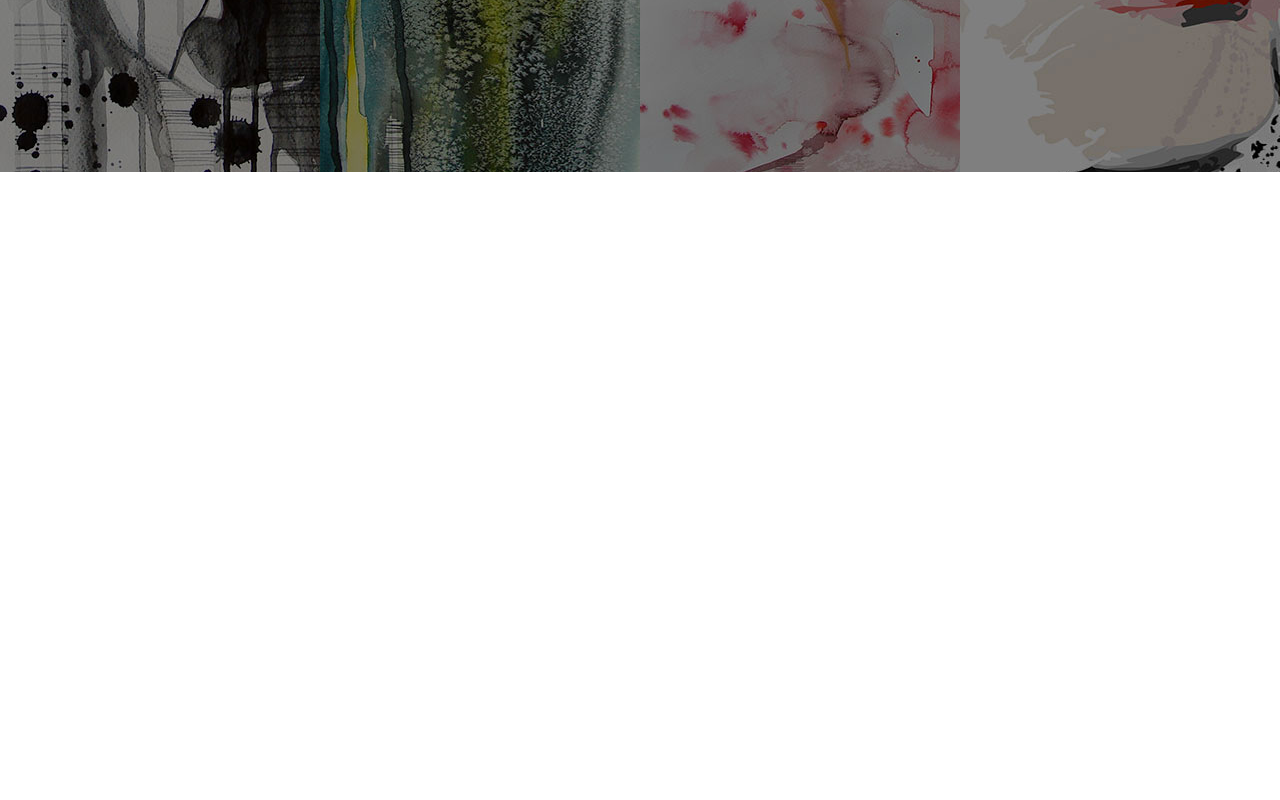
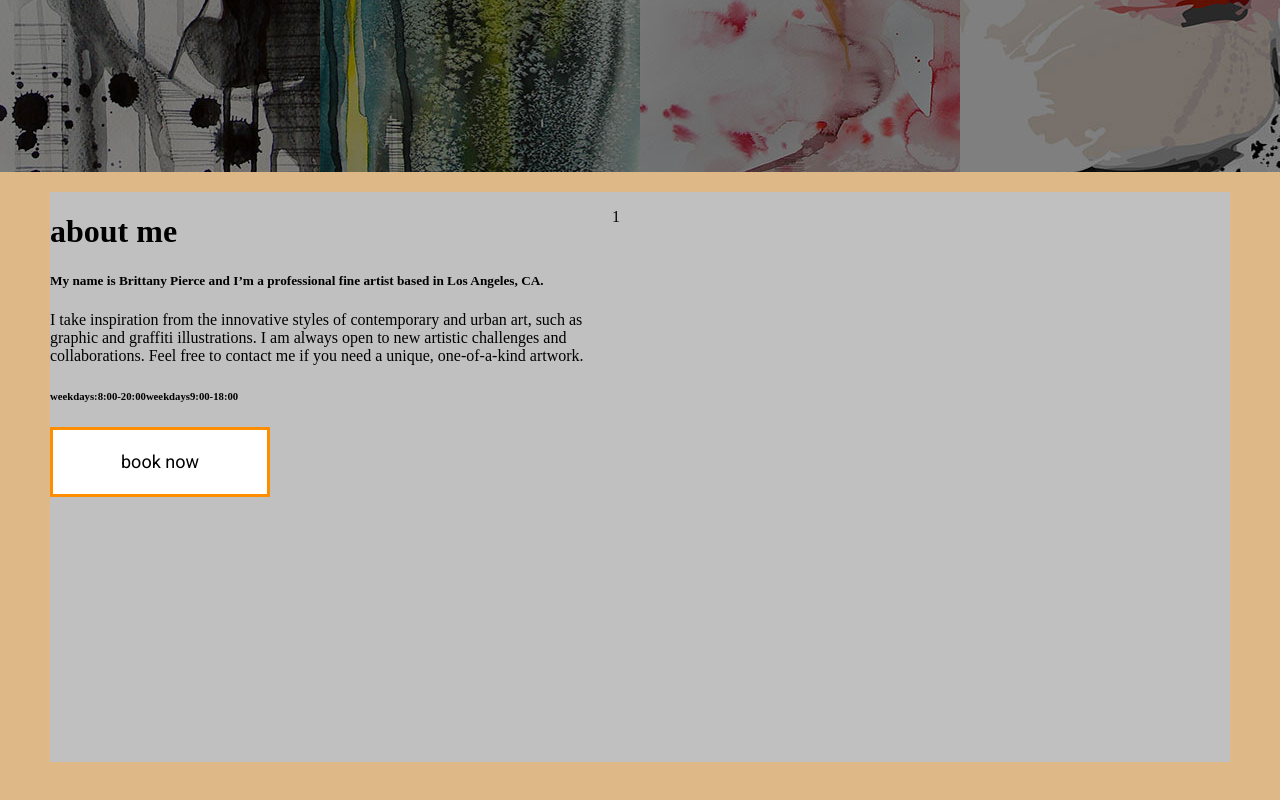
Before and after one commit to ImAshokDev/Brittancy-React-site, a React (Create React App) app: page / in a window 1280 px wide. Shown: the part 658-1458 px from the top of the page. Before the commit the page ends 830 px from the top, so only its background shows below. Built offline with nearby package versions, Linux system fonts and the light colour scheme.

Commit message:
button added in about me section

```diff
--- a/src/App.jsx
+++ b/src/App.jsx
@@ -3,12 +3,14 @@ import './App.scss';
 import Header from './header/Header';
 import Menu from './menu/Menu';
 import Slider from './slider/Slider';
+import About from './about/About';
 
 const App = () => (
   <div className="brittancy">
     <Header h="110px" />
     <Menu />
     <Slider />
+    <About />
   </div>
 );
 export default App;
--- /dev/null
+++ b/src/about/About.jsx
@@ -0,0 +1,43 @@
+import React from 'react';
+import './About.scss';
+import Button from '../Button';
+
+const About = () => (
+  <div className="about-section">
+    <AboutBlock />
+  </div>
+);
+const AboutBlock = () => (
+  <div className="about-block">
+    <Left txt1="about me" />
+    <Right />
+  </div>
+);
+const Left = ({ txt1 }) => (
+  <div className="left-block">
+    <h1>{txt1}</h1>
+    <h5>
+      My name is Brittany Pierce and I’m a professional fine artist based in Los
+      Angeles, CA.
+    </h5>
+    <p>
+      I take inspiration from the innovative styles of contemporary and urban
+      art, such as graphic and graffiti illustrations. I am always open to new
+      artistic challenges and collaborations. Feel free to contact me if you
+      need a unique, one-of-a-kind artwork.
+    </p>
+    <h6>
+      weekdays:
+      <span>8:00-20:00</span>
+      weekdays
+      <span>9:00-18:00</span>
+    </h6>
+    <Button name="book now" fs="18px" w="220px" h="70px" ff="roboto" />
+  </div>
+);
+const Right = () => (
+  <div className="right-block">
+    <p>1</p>
+  </div>
+);
+export default About;
--- /dev/null
+++ b/src/about/About.scss
@@ -0,0 +1,31 @@
+.about-section {
+  height: 600px;
+  padding: 20px 0;
+  background: burlywood;
+  .about-block {
+    height: 570px;
+    width: 1180px;
+    background: silver;
+    margin: auto;
+    display: grid;
+    grid-template-columns: 1fr 1.1fr;
+
+    button {
+      outline: none;
+
+      background: white;
+      color: black;
+      border: 3px solid #ff8d00;
+      transition-duration: 1s;
+      p {
+        margin: 0;
+      }
+    }
+    button:hover {
+      background: #ff8d00;
+      border: 3px solid #ff8d00;
+      color: white;
+      cursor: pointer;
+    }
+  }
+}
```
